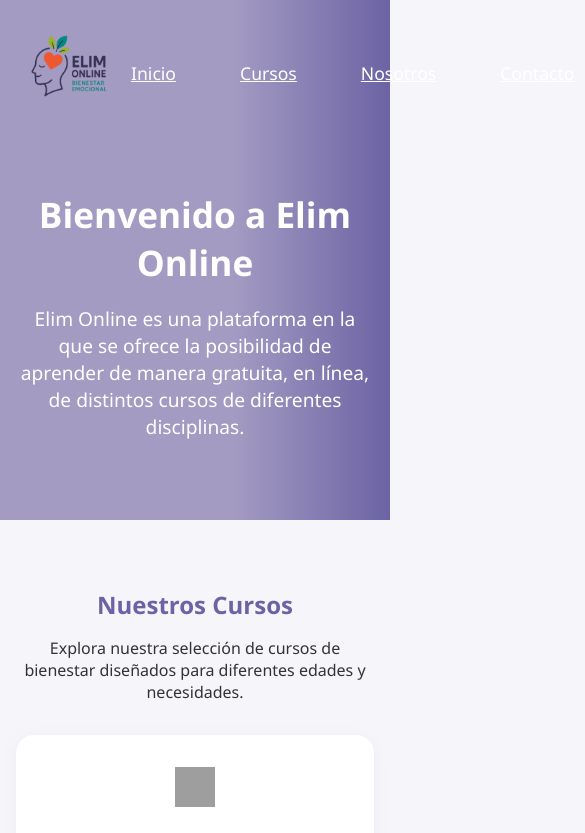
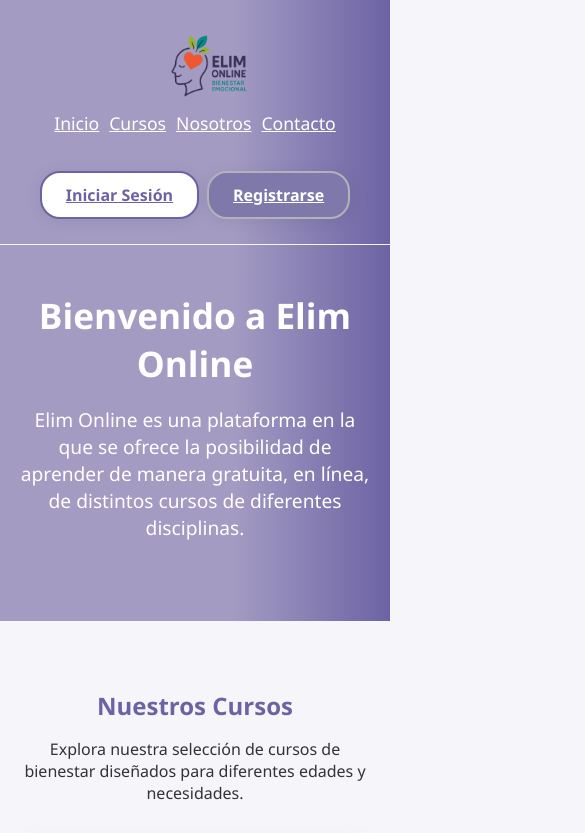
Before and after one commit to JeisonP95/plataforma-elim-online, a plain HTML site: page Frontend/public/index.html in a window 390 px wide. Shown: the top 833 px of the page, 585 px wide, since content can reach past the window. Drawn offline with Linux system fonts and the light colour scheme; grey boxes are pictures that could not be loaded.

Commit message:
feat(frontend): actualizar vistas y configuración de despliegue

```diff
--- a/Frontend/public/index.html
+++ b/Frontend/public/index.html
@@ -113,8 +113,8 @@
         <input type="text" placeholder="Nombre" required>
         <input type="email" placeholder="Correo electrónico" required>
         <textarea placeholder="Tu mensaje" required></textarea>
-        <button type="submit" class="btn-primary">Enviar</button>
       </form>
+      <button type="submit" class="btn-primary">Enviar</button>
     </section>
   </main>
 
--- a/Frontend/public/style.css
+++ b/Frontend/public/style.css
@@ -23,16 +23,15 @@
     display: flex;
     justify-content: space-between;
     align-items: center;
-    max-width: 1100px;
+    max-width: 100%;
     margin: 0 auto;
     padding: 15px;
 }
 nav ul {
     list-style: none;
     display: flex;
-    gap: 2rem;
-    margin: 0;
-    padding: 0;
+    gap: 1.5rem;
+    align-items: center;
 }
 nav ul li a {
     color: #fff;
@@ -60,10 +59,12 @@
     cursor: pointer;
     font-weight: 600;
     transition: background 0.2s, color 0.2s;
+    box-shadow: 0 2px 16px rgba(29, 28, 40, 0.08);
 }
 .btn-primary {
     background: #7f78ab;
     color: #fff;
+    border: 2px solid #b3b2b8;
 }
 
 .btn-primary:hover {
@@ -84,6 +85,7 @@
     color: #fff;
     text-align: center;
     padding: 1rem 1rem 3rem 1rem;
+    margin-top: 1px;
 }
 .hero h2 {
     font-size: 2.2rem;
@@ -167,6 +169,7 @@
     color: #fff;
     padding: 3rem 1rem;
     text-align: center;
+
 }
 .contact h2 {
     margin-bottom: 1.5rem;
@@ -177,6 +180,7 @@
     display: flex;
     flex-direction: column;
     gap: 1rem;
+    padding: 15px;
 }
 .contact-form input,
 .contact-form textarea {
@@ -209,3 +213,44 @@
 footer a:hover {
     color: #a39bc2;
 }
+
+@media screen and (max-width: 768px) {
+    nav {
+        flex-direction: column; /* los elementos se apilan verticalmente */
+        align-items: center; /* opcional, para que no queden centrados */
+        justify-content: center;
+    }
+
+    nav ul {
+        flex-direction:row; /* el menú se apila */
+        align-items: center; /* opcional, para que no queden centrados */
+        justify-content: center;
+        gap: 10px; /* espacio entre links más pequeño */
+        width: 100%;
+        padding: 10px 10px;
+    }
+
+    nav ul li a {
+        width: 100%; /* que el link ocupe todo el ancho */
+        text-align: center;
+        padding: 0.5rem 0;
+    }
+
+    .nav-buttons {
+        flex-direction: row; /* botones también apilados */
+        justify-content: center;
+        gap: 0.5rem;
+        width: 100%;
+        margin-top: 10px;
+    }
+    .logo {
+        width: 60px;
+        height: 60px;
+    }
+
+    .contact-form {
+        flex-direction: column;
+        padding: 20px;
+    }
+
+}
```
Also changed, not shown: Frontend/public/pages/register/register.html (+6 -6 lines), Frontend/vercel.json.
